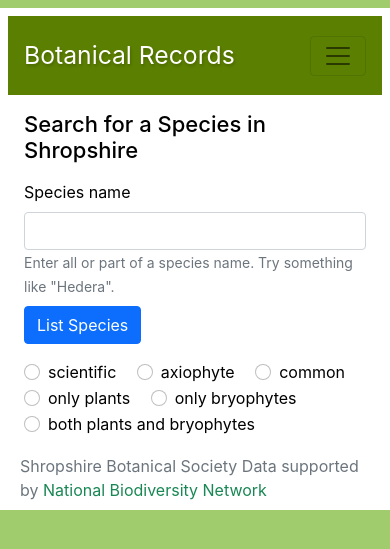
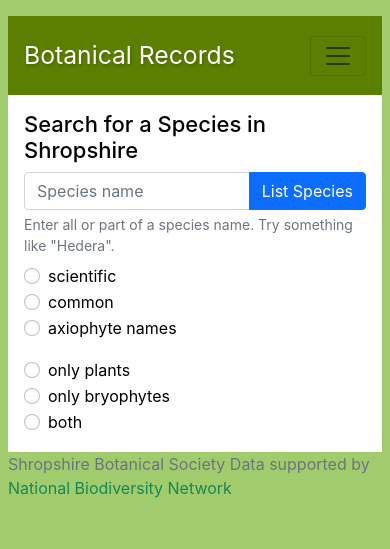
Before and after one commit to jdrever/ShropBotSoc, a CodeIgniter 4 app: template src/app/Views/species_search.php in a window 390 px wide. Shown: the top 549 px of the page. Run offline with PHP 8.4 and a stand-in for CodeIgniter, Linux system fonts and the light colour scheme; the template is opened without the code that fills it, so the values that code supplies are empty; some libraries are stand-ins or nearby versions.

Commit message:
Improve responsive design of species search page

```diff
--- a/src/app/Views/default.php
+++ b/src/app/Views/default.php
@@ -22,7 +22,7 @@
 </head>
 
 <body>
-	<div class="container p-2 mt-2">
+	<div class="container-fluid p-2 mt-2">
 		<nav class="navbar navbar-expand-sm navbar-light p-3">
 			<a class="navbar-brand fs-2" href="/">Botanical Records</a>
 			<button class="navbar-toggler" type="button" data-toggle="collapse" data-target="#navbar-main" aria-controls="navbarSupportedContent" aria-expanded="false" aria-label="Toggle navigation">
@@ -60,7 +60,7 @@
 			<?= $this->renderSection('content') ?>
 		</div>
 		<footer class="footer-fluid">
-			<div class="container">
+			<div class="">
 				<span class="text-muted">Shropshire Botanical Society Data supported by
 					<a href="https://registry.nbnatlas.org/public/show/dp120" target="_blank">National Biodiversity Network</a>
 				</span>
--- a/src/app/Views/species_search.php
+++ b/src/app/Views/species_search.php
@@ -1,63 +1,66 @@
 <?= $this->extend('default') ?>
 <?= $this->section('content') ?>
-<h2>Search for a Species in Shropshire</h2>
+<h2 class="text-start text-md-center">Search for a Species in Shropshire</h2>
 
 <?= form_open('species') ?>
-<div class="form-group row my-3">
-	<label for="search" class="form-label">Species name</label>
-	<div class="col-sm-6">
-		<input type="text" class="form-control" name="search" id="search" aria-describedby="search-help" placeholder="" value="<?= set_value('search'); ?>" />
-		<small id="search-help" class="form-text text-muted mt-3">Enter all or part of a species name. Try something like "Hedera".</small>
+
+<div class="row mb-2">
+	<div class="col-md-8 mx-auto">
+		<label for="search" class="form-label visually-hidden">Species name</label>
+		<div class="input-group">
+			<input type="text" id="search" class="form-control" name="search" aria-describedby="search-help" placeholder="Species name" value="<?= set_value('search'); ?>" />
+			<button type="submit" class="btn btn-primary">List Species</button>
+		</div>
+		<small id="search-help" class="form-text text-start text-md-center d-block">Enter all or part of a species name. Try something like "Hedera".</small>
 	</div>
-	<div class="col-sm-6 mt-sm-0 mt-2">
-		<button type="submit" class="btn btn-primary">List Species</button>
-	</div>
-	</label>
 </div>
-<div class="form-group row">
-	<!-- <label for="in" class="col-md-2 col-form-label d-none d-md-inline">Search for</label> -->
-	<div class="col-md-10">
-		<div class="form-check form-check-inline">
+<div class="row justify-content-center gy-3">
+	<div class="form-group col-md-3">
+		<!-- <label for="in" class="col-md-2 col-form-label d-none d-md-inline">Search for</label> -->
+		<div class="form-check">
 			<input class="form-check-input" type="radio" name="name-type" id="scientific-name" value="scientific" <?= set_radio('name-type', 'scientific', true); ?> />
 			<label class="form-check-label" for="scientific-name">
-				scientific<span class="d-none d-md-inline"> name only</span>
+				scientific<span class="d-none d-lg-inline"> name only</span>
 			</label>
 		</div>
-		<div class="form-check form-check-inline">
+		<div class="form-check">
+			<input class="form-check-input" type="radio" name="name-type" id="common-name" value="common" <?= set_radio('name-type', 'common'); ?> />
+			<label class="form-check-label" for="common-name">
+				common<span class="d-none d-lg-inline"> name only</span>
+			</label>
+		</div>
+		<div class="form-check">
 			<input class="form-check-input" type="radio" name="name-type" id="axiophyte-name" value="axiophyte" <?= set_radio('name-type', 'axiophyte'); ?> />
 			<label class="form-check-label" for="axiophyte-name">
-				axiophyte<span class="d-none d-md-inline"> scientific name only</span>
-			</label>
-		</div>
-		<div class="form-check form-check-inline">
-			<input class="form-check-input" type="radio" name="name-type" id="common-name" value="common" <?= set_radio('name-type', 'common'); ?> />
-			<label class="form-check-label" for="common-name">
-				common<span class="d-none d-md-inline"> name only</span>
+				<span class="d-xl-none">axiophyte names</span>
+				<span class="d-none d-xl-inline">axiophyte scientific name only</span>
 			</label>
 		</div>
 	</div>
-</div>
-<div class="form-group row">
-	<!-- <label for="in" class="col-md-2 col-form-label d-none d-md-inline">Groups</label> -->
-	<div class="col-md-10">
-		<div class="form-check form-check-inline">
+<!-- </div>
+<div class="row"> -->
+	<div class="form-group col-md-3">
+		<!-- <label for="in" class="col-md-2 col-form-label d-none d-md-inline">Groups</label> -->
+
+		<div class="form-check">
 			<input class="form-check-input" type="radio" name="species-group" id="plants" value="plants" <?= set_radio('groups', 'plants', true); ?> />
-			<label class="form-check-label" for="scientific-name">
+			<label class="form-check-label" for="plants">
 				only plants
 			</label>
 		</div>
-		<div class="form-check form-check-inline">
+		<div class="form-check">
 			<input class="form-check-input" type="radio" name="species-group" id="bryophytes" value="bryophytes" <?= set_radio('groups', 'bryophytes'); ?> />
-			<label class="form-check-label" for="axiophyte-name">
+			<label class="form-check-label" for="bryophytes">
 				only bryophytes
 			</label>
 		</div>
-		<div class="form-check form-check-inline">
+		<div class="form-check">
 			<input class="form-check-input" type="radio" name="species-group" id="both" value="both" <?= set_radio('groups', 'both'); ?> />
-			<label class="form-check-label" for="common-name">
-				both plants and bryophytes
+			<label class="form-check-label" for="both">
+			both <span class="d-none d-lg-inline">plants and bryophytes</span>
 			</label>
 		</div>
+
 	</div>
 </div>
 <?= form_close() ?>
--- a/src/public/css/enhancements.css
+++ b/src/public/css/enhancements.css
@@ -1,3 +1,7 @@
+:root {
+	--bs-primary: #5B7F01;
+}
+
 #mapid {
 	height: 300px;
 }
```
